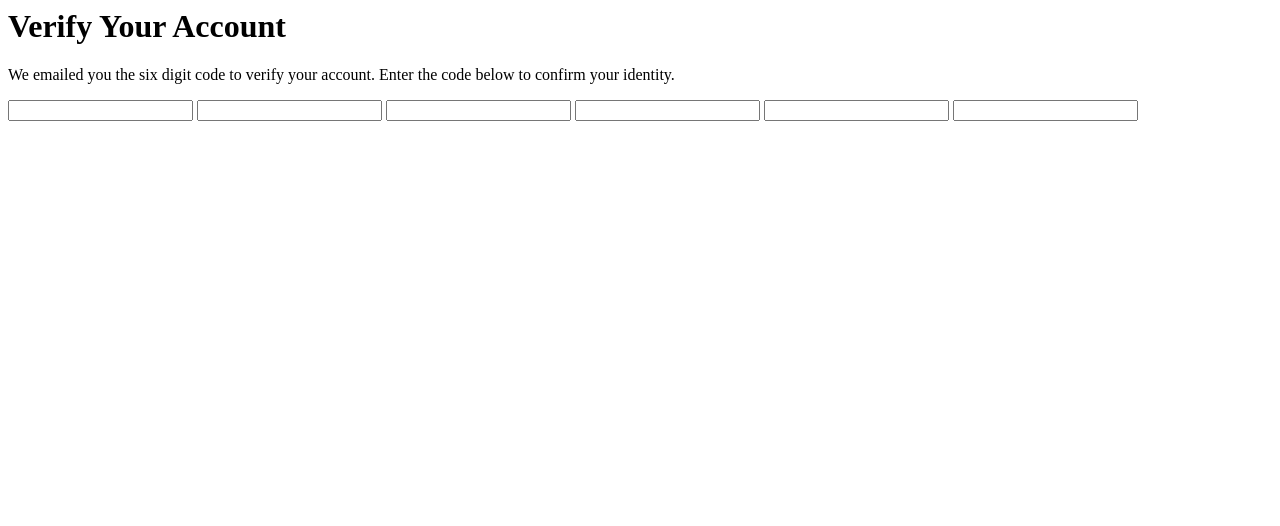
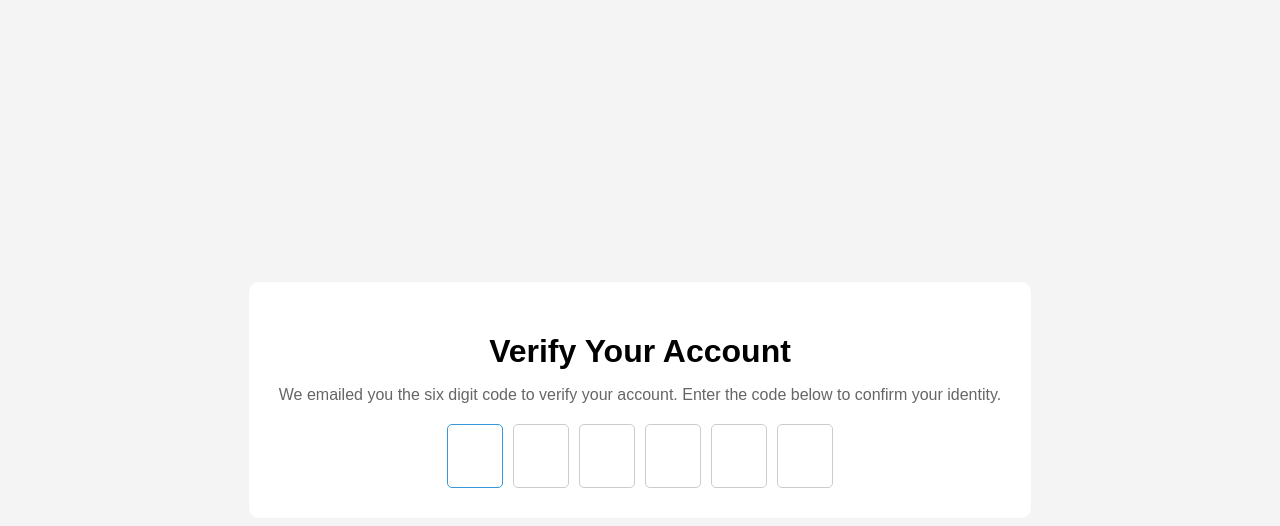
Before and after one commit to acciojob/OTP-VarshaPatel99, a website: page main.html in a window 1280 px wide. Drawn offline with Linux system fonts and the light colour scheme.

Commit message:
created a submission

```diff
--- a/main.html
+++ b/main.html
@@ -1,6 +1,16 @@
-<h1 id="verification_heading">
-  Verify Your Account
-</h1>
+<!DOCTYPE html>
+<html lang="en">
+<head>
+  <meta charset="UTF-8">
+  <meta name="viewport" content="width=device-width, initial-scale=1.0">
+  <title>OTP Entry Frontend</title>
+  <link rel="stylesheet" href="styles.css">
+</head>
+<body>
+
+  <div class="container">
+
+    <h1 id="verification_heading">Verify Your Account</h1>
 
     <p id="verification_subtext">
       We emailed you the six digit code to verify your account.
@@ -15,3 +25,10 @@
       <input type="text" maxlength="1" class="code">
       <input type="text" maxlength="1" class="code">
     </div>
+
+  </div>
+
+  <script src="script.js"></script>
+
+</body>
+</html>
```
Lines whose indentation alone changed are shown as unchanged.
